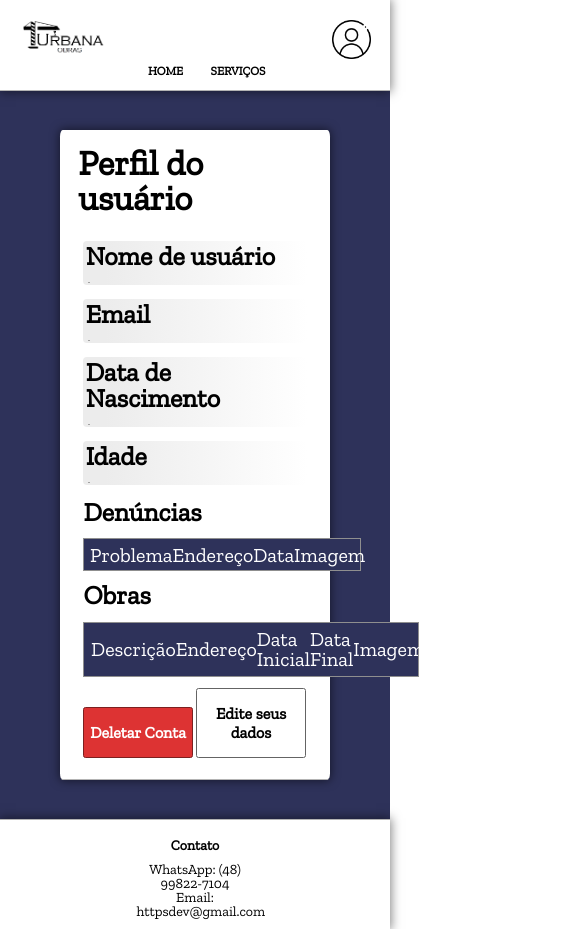
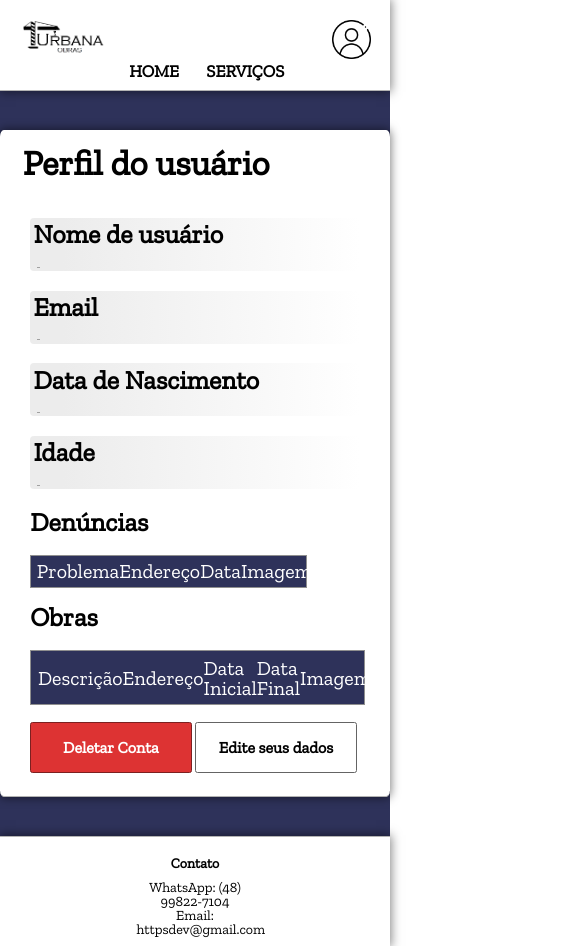
Before and after one commit to AnorakG/HTTPS-DEVS, a plain HTML site: page sa/perfil.html in a window 390 px wide. Shown: the top 946 px of the page, 585 px wide, since content can reach past the window. Drawn offline with nearby package versions, Linux system fonts and the light colour scheme.

Commit message:
responsividade perfil

```diff
--- a/sa/css/style.css
+++ b/sa/css/style.css
@@ -1944,3 +1944,31 @@
     border: 1px rgb(218, 218, 218) solid;
     width: 10%;
 }
+
+@media screen and (max-width: 1920px) {
+    .img-alarme {
+        margin-top: 31%;
+        width: 75px;
+    }
+}
+@media screen and (max-width: 584px) {
+    .container-conteudo3 {
+        position: relative;
+        height: auto;
+        width: 96%;
+        margin: 0;
+        padding: 4% 2%;
+        background: rgb(255, 255, 255);
+        border: none;
+        border-radius: 1%;
+        border-bottom: 0.1px solid rgb(179, 179, 179);
+        -moz-box-shadow: 0px 0px 10px 1px rgb(0, 0, 0, 0.5);
+        -webkit-box-shadow: 0px 0px 10px 1px rgb(0 0 0 / 50%);
+        box-shadow: 0px 0px 10px 1px rgb(0 0 0 / 50%);
+    }
+    .cabecalho-texto, .btn-dropdown {
+        font-size: 17px;
+    }
+
+
+}
```
